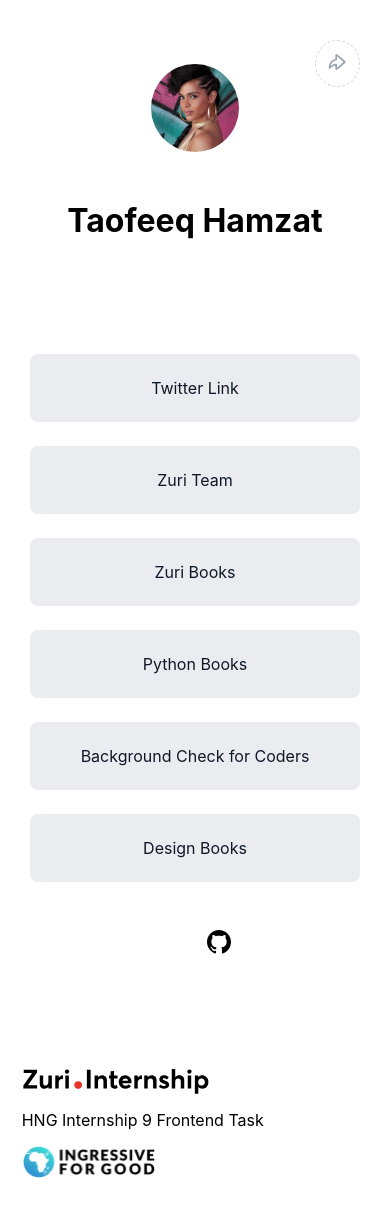
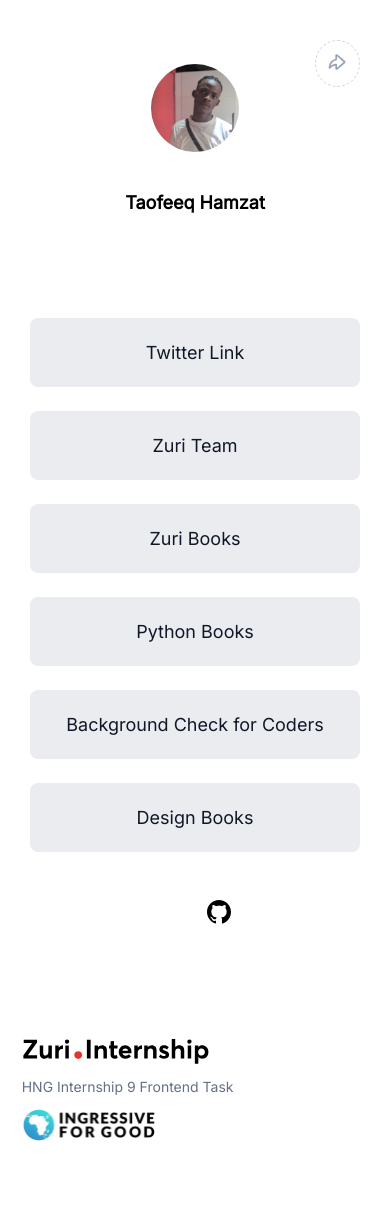
Before and after one commit to tao200ok/linkfree, a React (Create React App) app: page / in a window 390 px wide. Shown: the top 1216 px of the page. After the commit the page ends 1189 px from the top, so only its background shows below. Built offline with nearby package versions, Linux system fonts and the light colour scheme.

Commit message:
Update typography style and media

```diff
--- a/public/index.html
+++ b/public/index.html
@@ -1,15 +1,15 @@
 <!DOCTYPE html>
 <html lang="en">
+
 <head>
   <meta charset="utf-8" />
   <link rel="icon" href="%PUBLIC_URL%/favicon.ico" />
   <meta name="viewport" content="width=device-width, initial-scale=1" />
   <meta name="theme-color" content="#000000" />
-    <meta
-      name="description"
-      content="Web site created using create-react-app"
-    />
-    <link rel="apple-touch-icon" href="%PUBLIC_URL%/logo192.png" />
+  <meta name="description" content="Web site created using create-react-app" />
+  <link rel="preconnect" href="https://fonts.googleapis.com">
+  <link rel="preconnect" href="https://fonts.gstatic.com" crossorigin>
+  <link href="https://fonts.googleapis.com/css2?family=Inter&display=swap" rel="stylesheet">
   <!--
       manifest.json provides metadata used when your web app is installed on a
       user's mobile device or desktop. See https://developers.google.com/web/fundamentals/web-app-manifest/
@@ -24,8 +24,9 @@
       work correctly both with client-side routing and a non-root public URL.
       Learn how to configure a non-root public URL by running `npm run build`.
     -->
-    <title>React App</title>
+  <title>Linkfree - HNGi9</title>
 </head>
+
 <body>
   <noscript>You need to enable JavaScript to run this app.</noscript>
   <div id="root"></div>
@@ -40,4 +41,5 @@
       To create a production bundle, use `npm run build` or `yarn build`.
     -->
 </body>
+
 </html>
--- a/src/App.css
+++ b/src/App.css
@@ -2,6 +2,7 @@
 {
   margin-left: auto;
   margin-right: auto;
+  font-family: 'Inter', sans-serif;
 }
 
 main {
--- a/src/components/Footer/Footer.css
+++ b/src/components/Footer/Footer.css
@@ -8,9 +8,18 @@
     justify-content: space-between;
 }
 
-@media only screen and (max-width: 480px) {
+footer p {
+    font-size: 16px;
+    color: rgba(102, 112, 133, 1);
+}
+
+@media only screen and (max-width: 550px) {
     footer {
         flex-direction: column;
         align-items: flex-start;
     }
+
+    footer p {
+        font-size: 14px;
+    }
 }
--- a/src/components/Link/Link.css
+++ b/src/components/Link/Link.css
@@ -2,6 +2,7 @@
     display: block;
     text-align: center;
     text-decoration: none;
+    font-size: 18px;
     padding: 24px;
     border-radius: 8px;
     color: rgba(16, 24, 40, 1);
@@ -22,3 +23,9 @@
 a#slack {
     visibility: hidden;
 }
+
+@media only screen and (max-width: 550px) {
+    a {
+        font-size: 14px;
+    }
+}
--- a/src/components/Profile/Profile.css
+++ b/src/components/Profile/Profile.css
@@ -8,11 +8,14 @@
 }
 
 #profile__image {
+    width: 88px;
+    height: auto;
+    border-radius: 50%;
     margin: 24px;
 }
 
 h1 {
-    /* Add fontsizes, margins and share button to complete */
+    font-size: 20px;
 }
 
 header .share {
@@ -41,8 +44,13 @@
 
     z-index: 1;
   }
+@media only screen and (max-width: 550px) {
+    h1 {
+        font-size: 18px;
+    }
+}
 
-  @media only screen and (min-width: 480px) {
+  @media only screen and (min-width: 550px) {
     .share:hover .tooltiptext {
         visibility: visible;
       }
--- a/src/components/Profile/Profile.jsx
+++ b/src/components/Profile/Profile.jsx
@@ -4,7 +4,7 @@
 
 import shareIcon from '../../assets/share_icon.svg';
 
-import profileImage from '../../assets/profile__img.svg'
+import profileImage from '../../assets/profile__img.jpeg'
 
 function Profile() {
     return (
--- a/src/components/Social/Social.jsx
+++ b/src/components/Social/Social.jsx
@@ -7,8 +7,8 @@
     return (
         <div className='social_links'>
             <div>
-                <a id="slack" className='social' href='http://slack.com/tao' target="_blank" rel='noreferrer'><img src={slack} alt='' /></a>
-                <a id="github" className='social' href='https://github.com/tao200ok' target="_blank" rel='noreferrer'><img src={github} alt='' /></a>
+                <a id="slack" className='social' href='http://slack.com/tao' target="_blank" rel='noreferrer'><img src={slack} alt='slack link' /></a>
+                <a id="github" className='social' href='https://github.com/tao200ok' target="_blank" rel='noreferrer'><img src={github} alt='github link' /></a>
             </div>
         </div>
     );
```
Also changed, not shown: src/assets/profile__img.jpeg (added). Lines whose indentation alone changed are shown as unchanged.
